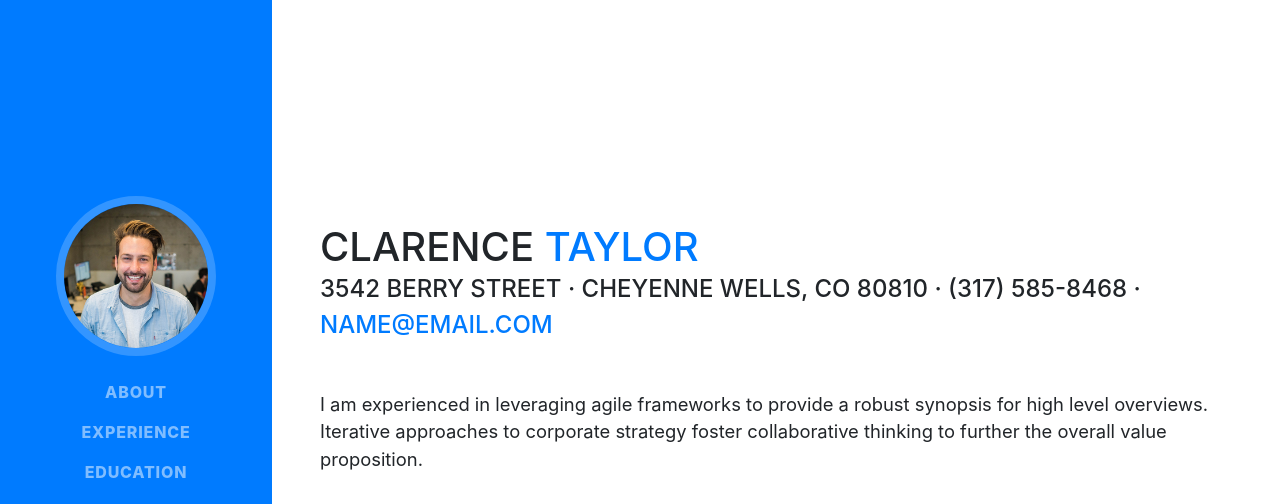
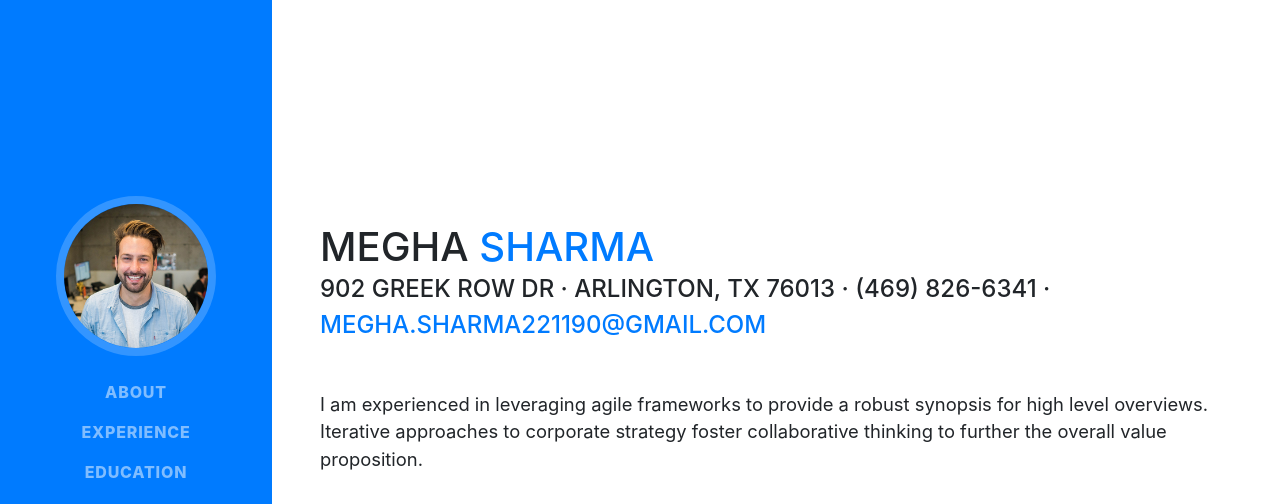
Before and after one commit to megh4/megh4.github.io, a website with bundled scripts: page index.html in a window 1280 px wide. Shown: the top 504 px of the page. Built offline with nearby package versions, Linux system fonts and the light colour scheme; a web font is replaced by a local one.

Commit message:
Update index.html
Trying to update the website

```diff
--- a/index.html
+++ b/index.html
@@ -8,7 +8,7 @@
     <meta name="description" content="">
     <meta name="author" content="">
 
-    <title>Resume - Start Bootstrap Theme</title>
+    <title>Resume</title>
 
     <!-- Bootstrap core CSS -->
     <link href="vendor/bootstrap/css/bootstrap.min.css" rel="stylesheet">
@@ -27,7 +27,7 @@
 
     <nav class="navbar navbar-expand-lg navbar-dark bg-primary fixed-top" id="sideNav">
       <a class="navbar-brand js-scroll-trigger" href="#page-top">
-        <span class="d-block d-lg-none">Clarence Taylor</span>
+        <span class="d-block d-lg-none">Megha Sharma</span>
         <span class="d-none d-lg-block">
           <img class="img-fluid img-profile rounded-circle mx-auto mb-2" src="img/profile.jpg" alt="">
         </span>
@@ -63,11 +63,11 @@
 
       <section class="resume-section p-3 p-lg-5 d-flex d-column" id="about">
         <div class="my-auto">
-          <h1 class="mb-0">Clarence
-            <span class="text-primary">Taylor</span>
+          <h1 class="mb-0">Megha
+            <span class="text-primary">Sharma</span>
           </h1>
-          <div class="subheading mb-5">3542 Berry Street · Cheyenne Wells, CO 80810 · (317) 585-8468 ·
-            <a href="mailto:name@email.com">name@email.com</a>
+          <div class="subheading mb-5">902 Greek Row Dr · Arlington, Tx 76013 · (469) 826-6341 ·
+            <a href="mailto:name@email.com">megha.sharma221190@gmail.com</a>
           </div>
           <p class="lead mb-5">I am experienced in leveraging agile frameworks to provide a robust synopsis for high level overviews. Iterative approaches to corporate strategy foster collaborative thinking to further the overall value proposition.</p>
           <div class="social-icons">
```
